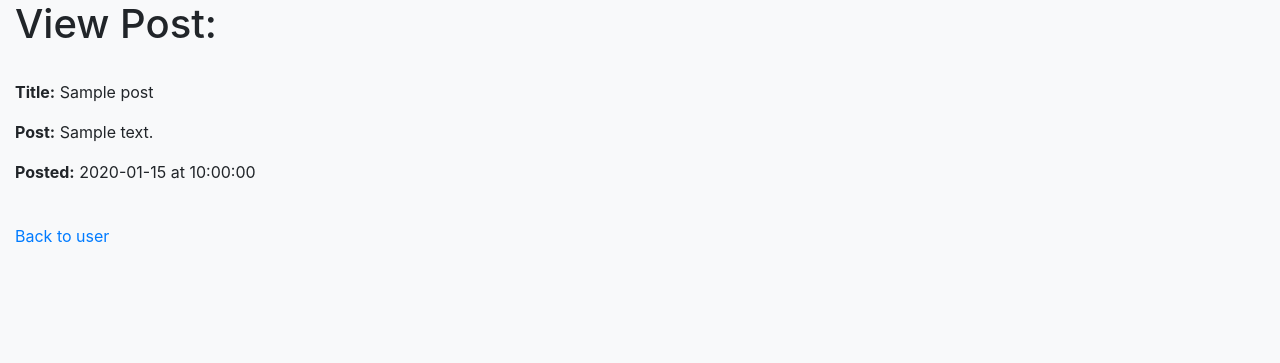
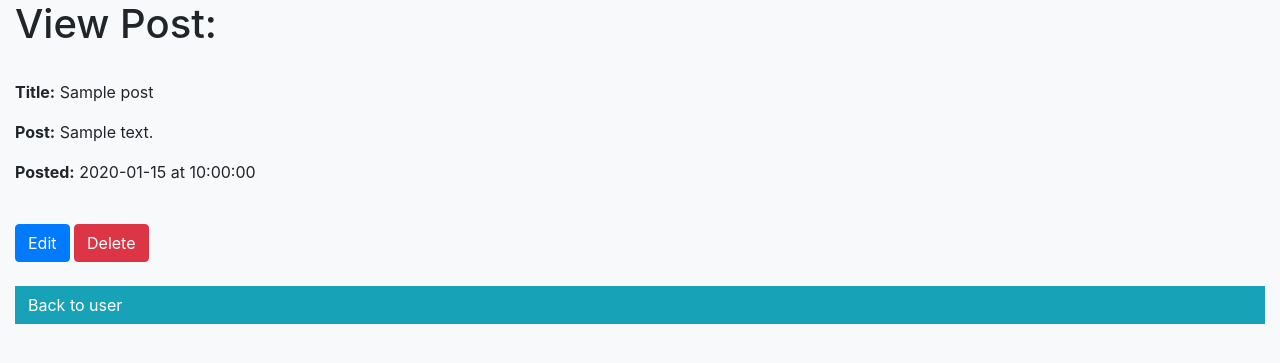
Before and after one commit to RalphsCode/Lesson22-Assignment02, a Flask app: page /posts/1 in a window 1280 px wide. Shown: the top 363 px of the page. Run offline with Flask 3, Linux system fonts and the light colour scheme; tables that the repository leaves empty hold one stand-in row (values such as "Sample post"); some libraries are stand-ins or nearby versions.

Commit message:
Added some Bootstrap formatting, and started on the edit & delete posts functionality. Getting late, gots to get my beauty sleep!

```diff
--- a/flask-blogly/app.py
+++ b/flask-blogly/app.py
@@ -98,3 +98,11 @@ def add_post(user_id):
 def display_post(post_id):
     post = Post.query.get(post_id)
     return render_template('display_post.html', post=post)
+
+@app.route('/posts/<int:post_id>/edit', methods=['GET', 'POST'])
+def edit_post(post_id):
+    post = Post.query.get(post_id)
+    if request.method == 'GET':
+        return render_template('edit_post.html', post_id=post_id)
+    else:
+        return render_template('display_post.html', post=post)
--- a/flask-blogly/templates/display_post.html
+++ b/flask-blogly/templates/display_post.html
@@ -10,6 +10,13 @@ View post
 <p><b>Post:</b> {{post.content}}</p>
 <p><b>Posted:</b> {{post.created_at.strftime("%Y-%m-%d at %H:%M:%S")}}</p>
 <br>
-<a href="/users/{{post.user_id}}">Back to user</a>
+<!-- Edit & Delete post -->
+<a href="/posts/{{post.id}}/edit" class="btn btn-primary">Edit</a>
+<a href="/posts/{{post.id}}/delete" class="btn btn-danger">Delete</a>
+<br><br>
+<blockquote class="bg-info">
+<!-- Back button -->
+<a href="/users/{{post.user_id}}" class="btn btn-info">Back to user </a>
+</blockquote>
 
 {% endblock %}
--- a/flask-blogly/templates/users.html
+++ b/flask-blogly/templates/users.html
@@ -14,6 +14,6 @@ Ralph's Blogly Home Page
 </ul>
 </p>
 <form action="/users/new">
-<button id="btn_add_user" type="submit" class="btn btn-primary">Add User</button>
+<button id="btn_add_user" type="submit" class="btn btn-success">Add User</button>
 </form>
 {% endblock %}
```
Also changed, not shown: flask-blogly/templates/edit_post.html (added, +9 -0 lines), flask-blogly/templates/user.html (+4 -3 lines).
